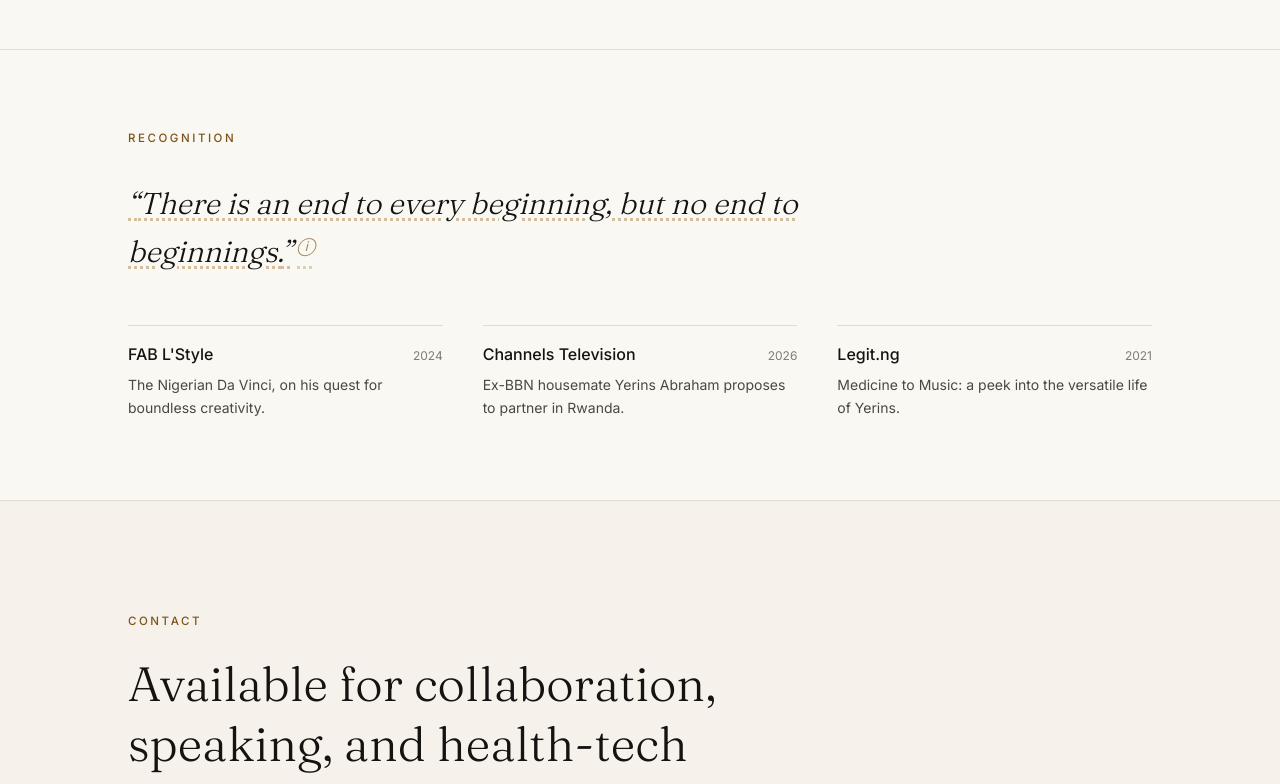
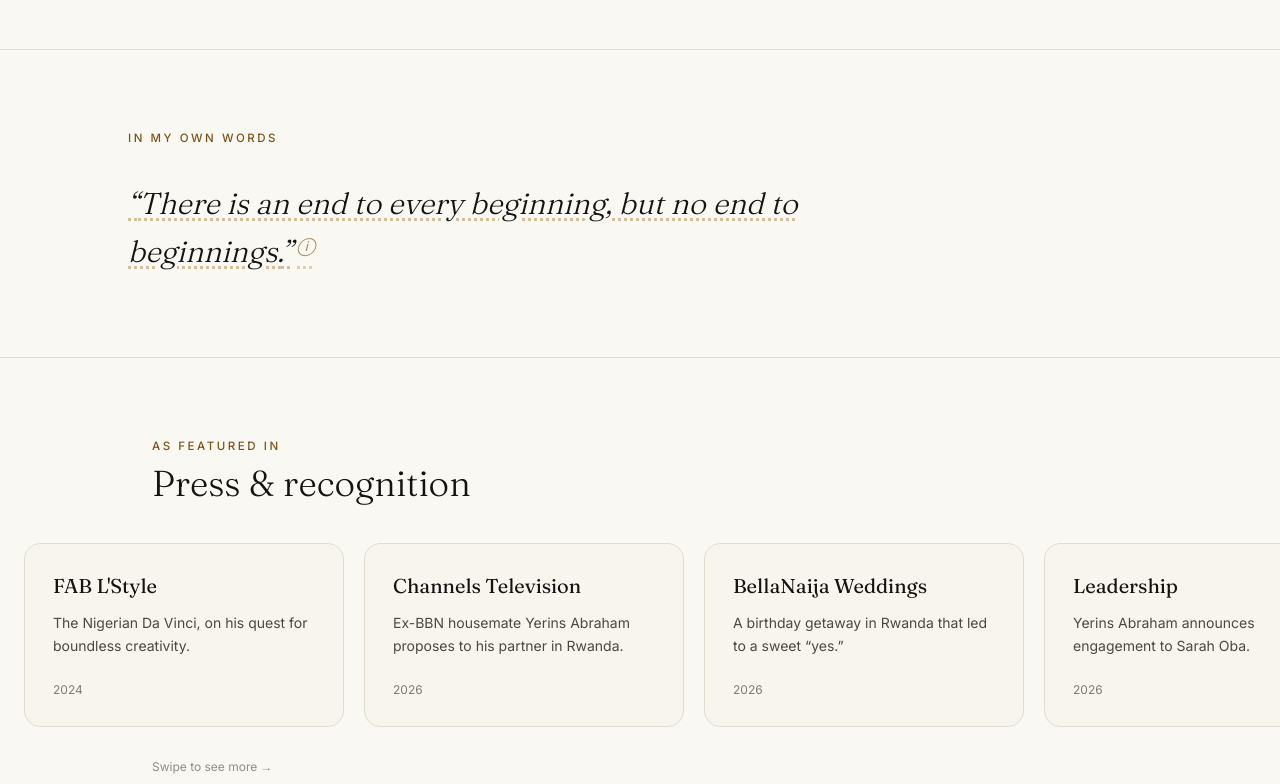
Before and after one commit to yerinsabraham/yerinsabraham_site, a Next.js app: page / in a window 1280 px wide. Shown: the part 3440-4224 px from the top of the page. Built offline with nearby package versions, Linux system fonts and the light colour scheme; no server answers.

Commit message:
Add swipeable 'As featured in' press row (FAB L'Style, Channels TV, BellaNaija Weddings, Leadership, Legit.ng); add SoundCloud

```diff
--- a/src/app/globals.css
+++ b/src/app/globals.css
@@ -65,6 +65,15 @@ body {
   }
 }
 
+/* Hide scrollbar on horizontal swipe rows while keeping scroll */
+.no-scrollbar {
+  -ms-overflow-style: none;
+  scrollbar-width: none;
+}
+.no-scrollbar::-webkit-scrollbar {
+  display: none;
+}
+
 /* Thin uppercase eyebrow label */
 .eyebrow {
   font-family: var(--font-inter), sans-serif;
--- a/src/app/layout.tsx
+++ b/src/app/layout.tsx
@@ -90,6 +90,7 @@ const personSchema = {
     site.socials.x,
     site.socials.facebook,
     site.socials.youtube,
+    site.socials.soundcloud,
     site.youtubeCouple,
     site.artProfile,
     site.wikidata,
--- a/src/app/page.tsx
+++ b/src/app/page.tsx
@@ -206,34 +206,59 @@ export default async function Home() {
         </div>
       </Section>
 
-      {/* PRESS + QUOTE */}
-      <Section id="press" eyebrow="Recognition" bordered>
+      {/* QUOTE */}
+      <Section id="quote" eyebrow="In my own words" bordered>
         <Reveal>
           <div className="max-w-3xl font-[family-name:var(--font-fraunces)] text-2xl font-light italic leading-relaxed text-ink sm:text-3xl">
             <QuoteModal quote={beginningsQuote} />
           </div>
         </Reveal>
-        <div className="mt-12 grid gap-x-10 gap-y-8 sm:grid-cols-3">
-          {press.map((p, idx) => (
-            <Reveal key={p.outlet} delay={idx * 60}>
+      </Section>
+
+      {/* PRESS — swipeable "as featured in" row */}
+      <section id="press" className="border-t border-line py-20">
+        <div className="mx-auto max-w-5xl px-6">
+          <Reveal>
+            <p className="eyebrow mb-2">As featured in</p>
+            <h2 className="font-[family-name:var(--font-fraunces)] text-3xl font-light text-ink sm:text-4xl">
+              Press &amp; recognition
+            </h2>
+          </Reveal>
+        </div>
+        <Reveal>
+          <div className="no-scrollbar mt-10 flex snap-x snap-mandatory gap-5 overflow-x-auto px-6 pb-4 [scroll-padding-left:1.5rem]">
+            {press.map((p) => (
               <a
+                key={p.outlet}
                 href={p.href}
                 target="_blank"
                 rel="noopener noreferrer"
-                className="block border-t border-line pt-4 transition-colors hover:border-accent"
+                className="group flex w-[78vw] shrink-0 snap-start flex-col justify-between rounded-2xl border border-line bg-paper-2/40 p-7 transition-colors hover:border-accent hover:bg-paper-2 sm:w-[20rem]"
               >
-                <div className="flex items-baseline justify-between">
-                  <span className="font-medium text-ink">{p.outlet}</span>
+                <div>
+                  <p className="font-[family-name:var(--font-fraunces)] text-xl text-ink">
+                    {p.outlet}
+                  </p>
+                  <p className="mt-3 text-sm leading-relaxed text-ink-soft">
+                    {p.quote}
+                  </p>
+                </div>
+                <div className="mt-6 flex items-center justify-between">
                   <span className="text-xs text-ink-soft/70">{p.year}</span>
+                  <span className="text-xs text-accent-deep opacity-0 transition-opacity group-hover:opacity-100">
+                    Read &rarr;
+                  </span>
                 </div>
-                <p className="mt-2 text-sm leading-relaxed text-ink-soft">
-                  {p.quote}
-                </p>
               </a>
-            </Reveal>
-          ))}
+            ))}
+            {/* trailing spacer so the last card isn't flush to the edge */}
+            <div aria-hidden className="w-1 shrink-0" />
+          </div>
+        </Reveal>
+        <div className="mx-auto mt-4 max-w-5xl px-6">
+          <p className="text-xs text-ink-soft/60">Swipe to see more &rarr;</p>
         </div>
-      </Section>
+      </section>
 
       {/* CONTACT */}
       <section
--- a/src/data/content.ts
+++ b/src/data/content.ts
@@ -29,6 +29,7 @@ export const site = {
     x: "https://x.com/yerinsabraham",
     facebook: "https://www.facebook.com/abrahamyerins",
     youtube: "https://www.youtube.com/@YerinsAbraham",
+    soundcloud: "https://soundcloud.com/yerinsabraham",
   },
   // The couple's joint channel with Sarah (used on the About page).
   youtubeCouple: "https://www.youtube.com/@TheAbrahamAndSarah",
@@ -191,8 +192,20 @@ export const press: Press[] = [
   },
   {
     outlet: "Channels Television",
-    quote: "Ex-BBN housemate Yerins Abraham proposes to partner in Rwanda.",
-    href: "https://www.channelstv.com/2026/04/17/ex-bbn-housemate-yerins-abraham-proposes-to-partner-in-rwanda/amp/",
+    quote: "Ex-BBN housemate Yerins Abraham proposes to his partner in Rwanda.",
+    href: "https://www.channelstv.com/2026/04/17/ex-bbn-housemate-yerins-abraham-proposes-to-partner-in-rwanda/",
+    year: "2026",
+  },
+  {
+    outlet: "BellaNaija Weddings",
+    quote: "A birthday getaway in Rwanda that led to a sweet “yes.”",
+    href: "https://www.bellanaijaweddings.com/sarah-yerins-surprise-proposal/",
+    year: "2026",
+  },
+  {
+    outlet: "Leadership",
+    quote: "Yerins Abraham announces engagement to Sarah Oba.",
+    href: "https://leadership.ng/bbnaijas-yerins-abraham-announces-engagement-to-sarah-oba/",
     year: "2026",
   },
   {
```
